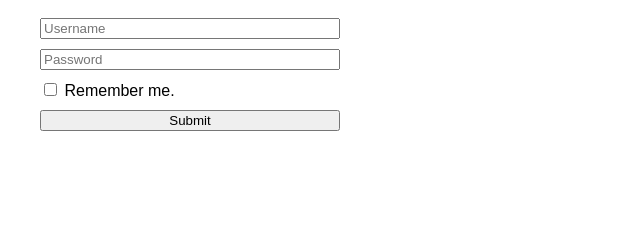
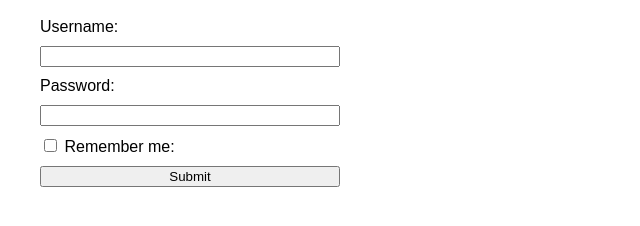
Before and after one commit to acciojob/remember-me-login-form-Siddhi2611, a website: page main.html in a window 1280 px wide. Shown: the part 80-306 px from the top of the page, without its empty margins (0-640 px from the left). Drawn offline with Linux system fonts and the light colour scheme.

Commit message:
created a submission

```diff
--- a/main.html
+++ b/main.html
@@ -25,11 +25,14 @@
   <h1>Login Form</h1>
 
   <form id="loginForm">
-    <input type="text" id="username" placeholder="Username">
-    <input type="password" id="password" placeholder="Password">
+    <label for="username">Username:</label>
+    <input type="text" id="username">
 
-    <label>
-      <input type="checkbox" id="checkbox"> Remember me.
+    <label for="password">Password:</label>
+    <input type="password" id="password">
+
+    <label for="checkbox">
+      <input type="checkbox" id="checkbox"> Remember me:
     </label>
 
     <input type="submit" id="submit" value="Submit">
```
